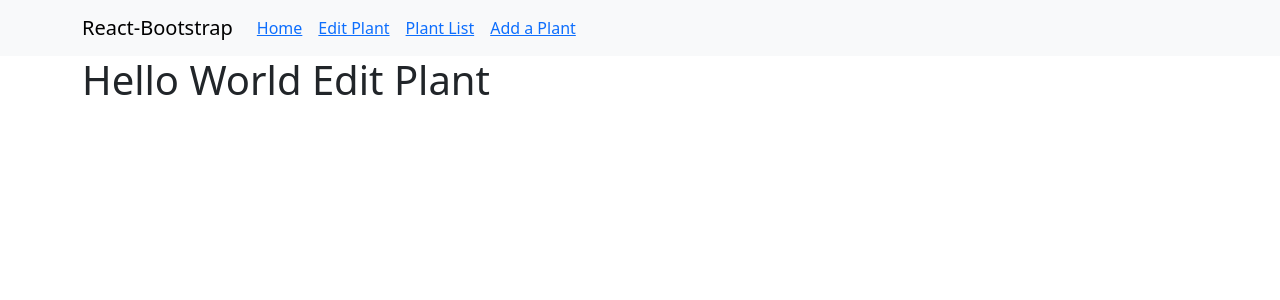
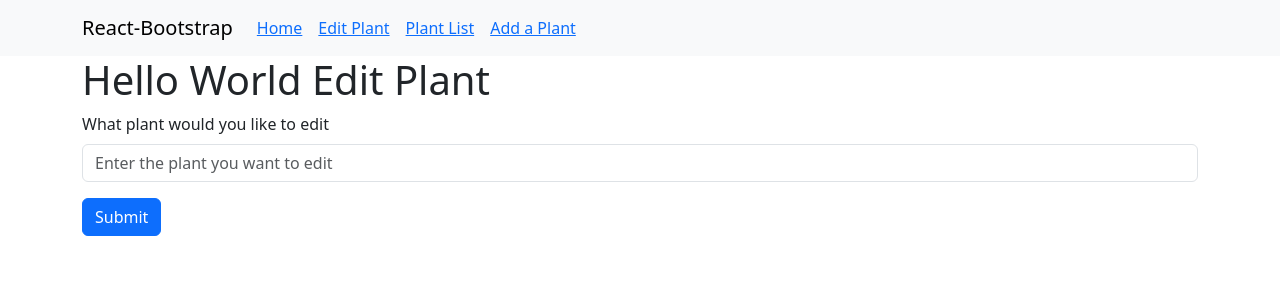
Before and after one commit to KurtSchwimmbacher/DV200T2IndAssessment, a React (Create React App) app in the folder frontend/plant_assessment/: page /edit in a window 1280 px wide. Shown: the top 300 px of the page. Built offline with nearby package versions, Linux system fonts and the light colour scheme.

Commit message:
start working on form to edit plant details

```diff
--- a/frontend/plant_assessment/src/components/CreatePlantForm.js
+++ b/frontend/plant_assessment/src/components/CreatePlantForm.js
@@ -61,6 +61,9 @@ function CreatePlantForm() {
             <Form.Group className="mb-3" controlId="formPlantRequirements">
                 <Form.Label>Plant Requirements</Form.Label>
                 <Form.Control type="text" placeholder="Enter plant requirements" onChange={e => setPlantReq(e.target.value)} />
+                <Form.Text className="text-muted">
+                    Seperate requirements with a comma
+                </Form.Text>
             </Form.Group>
             <Form.Group className="mb-3" controlId="formPlantPrice">
                 <Form.Label>Price</Form.Label>
--- /dev/null
+++ b/frontend/plant_assessment/src/components/EditPlantForm.js
@@ -0,0 +1,76 @@
+import { useState } from 'react';
+import Button from 'react-bootstrap/Button';
+import Form from 'react-bootstrap/Form';
+import axios from 'axios';
+
+function EditPlantForm() {
+
+    const [plantToFind, setPlantToFind] = useState("");
+    const [plantData, setPlantData] = useState(null);
+    const [message, setMessage] = useState("");
+
+
+    const handleSubmitFindPlant = async (e) => {
+        e.preventDefault();
+        console.log(plantToFind)
+
+        try{
+            const response = await axios.post('http://localhost:5000/api/plants/find', { name: plantToFind });
+            console.log(response.data)
+            if(response.data){
+                setMessage(response.data.message)
+                setPlantData(response.data.plant)
+            }
+        }
+        catch(error){
+            console.log("error fetching plant")
+        }
+    }
+
+  return (
+    <>
+        <Form>
+            <Form.Group className="mb-3" controlId="formBasicEmail">
+                <Form.Label>What plant would you like to edit</Form.Label>
+                <Form.Control type="text" placeholder="Enter the plant you want to edit" onChange={e=>setPlantToFind(e.target.value)} />
+            </Form.Group>
+            <Button variant="primary" type="submit" onClick={handleSubmitFindPlant}>
+                Submit
+            </Button>
+            {message && <p>{message}</p>}
+        </Form>
+
+        {plantData && <Form>
+            <img src={`http://localhost:5000/plant-images/${plantData.image}`} alt='plant image'  style={{width:300}}/>
+            <Form.Group className="mb-3" controlId="formBasicEmail">
+                <Form.Label>Plant Name</Form.Label>
+                <Form.Control type="text" placeholder={plantData.name} />
+            </Form.Group>
+            <Form.Group className="mb-3" controlId="formBasicEmail">
+                <Form.Label>Plant Species</Form.Label>
+                <Form.Control type="text" placeholder={plantData.species} />
+            </Form.Group>
+            <Form.Group className="mb-3" controlId="formBasicEmail">
+                <Form.Label>Plant Description</Form.Label>
+                <Form.Control type="text" placeholder={plantData.description} />
+            </Form.Group>
+            <Form.Group className="mb-3" controlId="formBasicEmail">
+                <Form.Label>Plant Requirements</Form.Label>
+                <Form.Control type="text" placeholder={plantData.requirements} />
+                <Form.Text className="text-muted">
+                    Seperate requirements with a comma
+                </Form.Text>
+            </Form.Group>
+            <Form.Group className="mb-3" controlId="formBasicEmail">
+                <Form.Label>Plant Price</Form.Label>
+                <Form.Control type="text" placeholder={plantData.price} />
+            </Form.Group>
+            <Button variant="primary" type="submit" >
+                Submit
+            </Button>
+        </Form>}
+    </>
+  );
+}
+
+export default EditPlantForm;
--- a/frontend/plant_assessment/src/pages/EditPlants.js
+++ b/frontend/plant_assessment/src/pages/EditPlants.js
@@ -5,7 +5,7 @@ import Row from 'react-bootstrap/Row';
 import Col from 'react-bootstrap/Col';
 
 import NavigationBar from "../components/NavigationBar";
-
+import EditPlantForm from "../components/EditPlantForm";
 
 
 // import "../styles/HomePage.css";
@@ -28,6 +28,11 @@ function EditPlant() {
                         </h1>
                     </Col>
                 </Row>
+                <Row>
+                    <Col>
+                        <EditPlantForm />
+                    </Col>
+                </Row>
             </Container>
         </>
     );
--- a/frontend/plant_assessment/src/pages/PlantDetails.js
+++ b/frontend/plant_assessment/src/pages/PlantDetails.js
@@ -51,7 +51,7 @@ function PlantDetails() {
                 </Row>
                 <Row>
                     <Col>
-                        {plantObj && <img src={`http://localhost:5000/plant-images/${plantObj.image}`}/>}
+                        {plantObj && <img src={`http://localhost:5000/plant-images/${plantObj.image}`} style={{width:500}}/>}
                         <h2>{plantObj.name}</h2>
                         <h5>{plantObj.species}</h5>
                         <p>{plantObj.description}</p>
```
Also changed, not shown: 1 other file (tests, documents, lock files or other folders).
